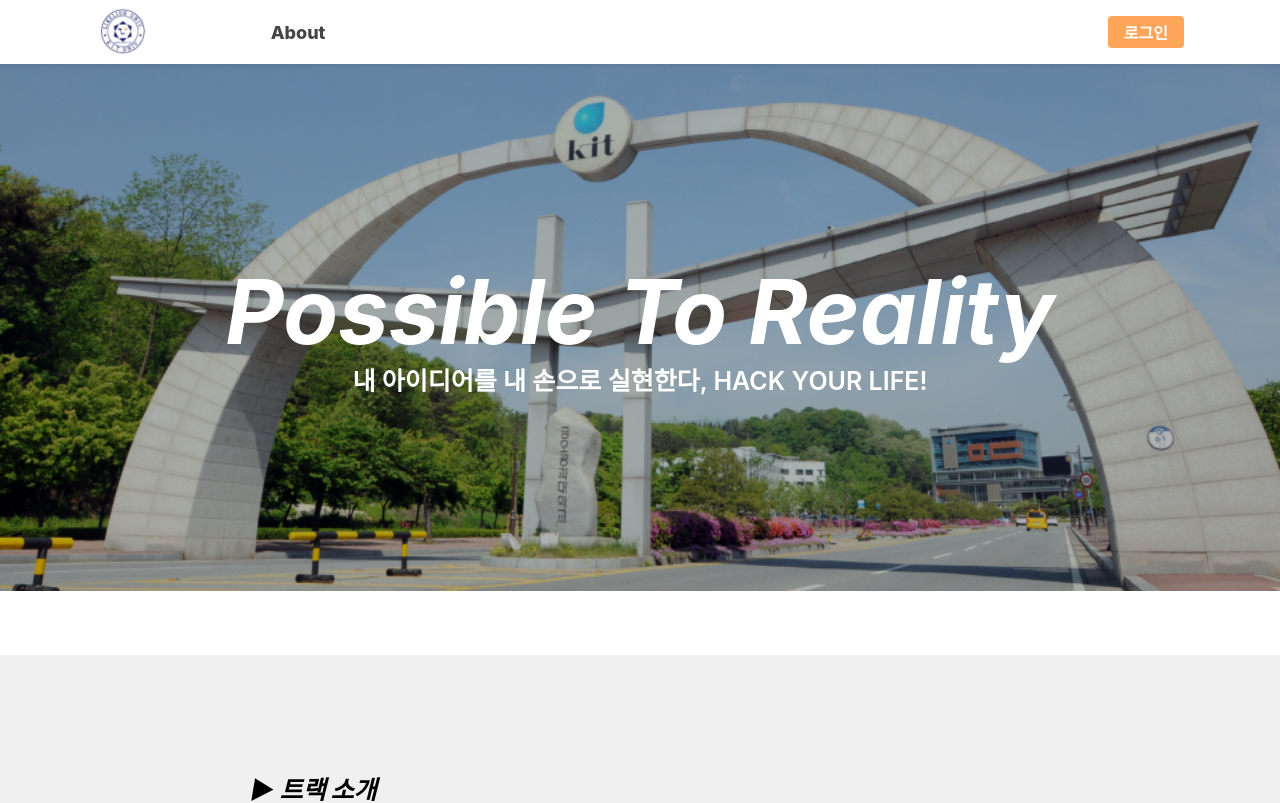
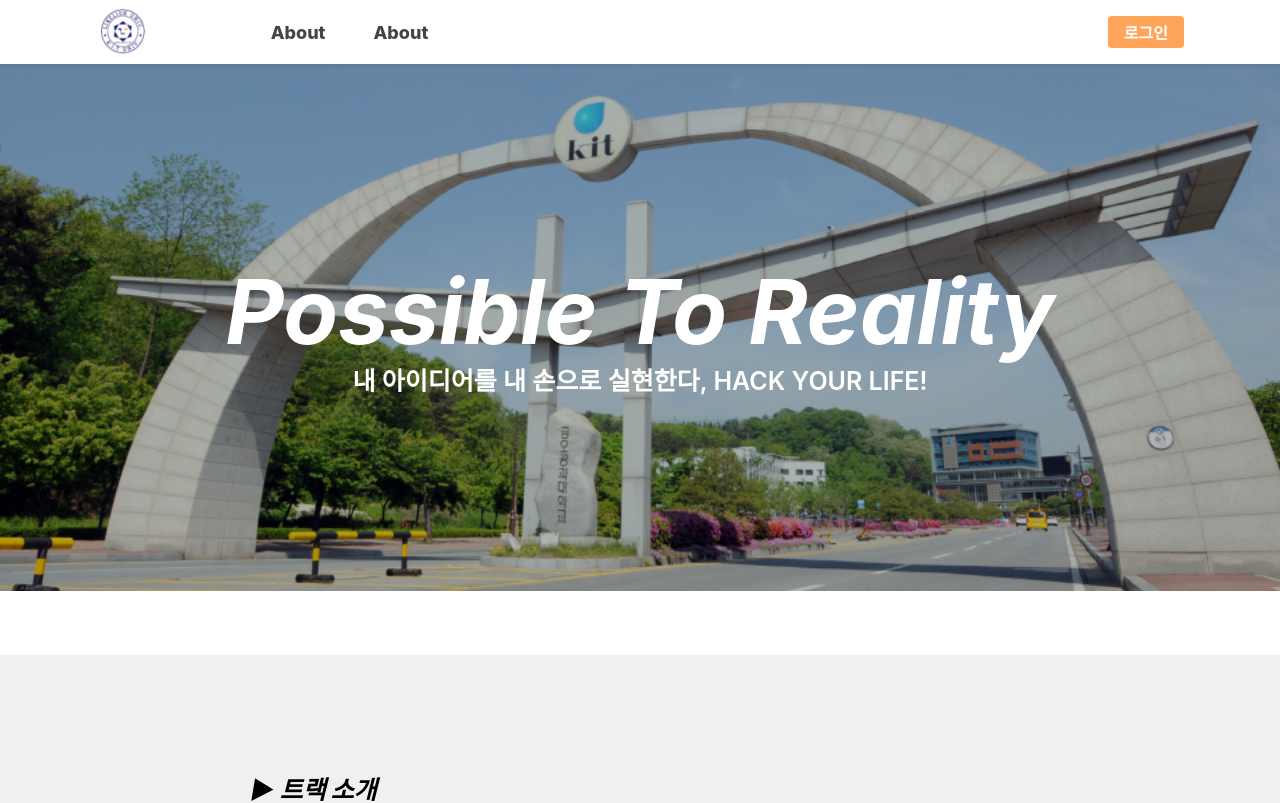
Before and after one commit to Jinoko01/LikeLion-Kit-Frontend, a React (Create React App) app in the folder likelion/: page / in a window 1280 px wide. Shown: the top 803 px of the page. Built offline with nearby package versions, Linux system fonts and the light colour scheme.

Commit message:
feat: add Header

```diff
--- a/likelion/src/components/common/Header.js
+++ b/likelion/src/components/common/Header.js
@@ -25,7 +25,7 @@ const Wrapper = styled(Responsive)`
   .navbar {
     display: flex;
     width: 60%;
-    justify-content: space-between;
+    justify-content: flex-start;
     position: relative;
     right: 2rem;
 
@@ -61,6 +61,10 @@ const Wrapper = styled(Responsive)`
       &:hover {
         color: ${palette.black[0]};
       }
+
+      & + .menu {
+        margin-left: 3rem;
+      }
     }
   }
 
@@ -81,6 +85,10 @@ const UserInfo = styled.div`
 
 const Header = ({ user, onLogout }) => {
   const menus = [
+    {
+      url: "/about",
+      name: "About",
+    },
     {
       url: "/about",
       name: "About",
```
